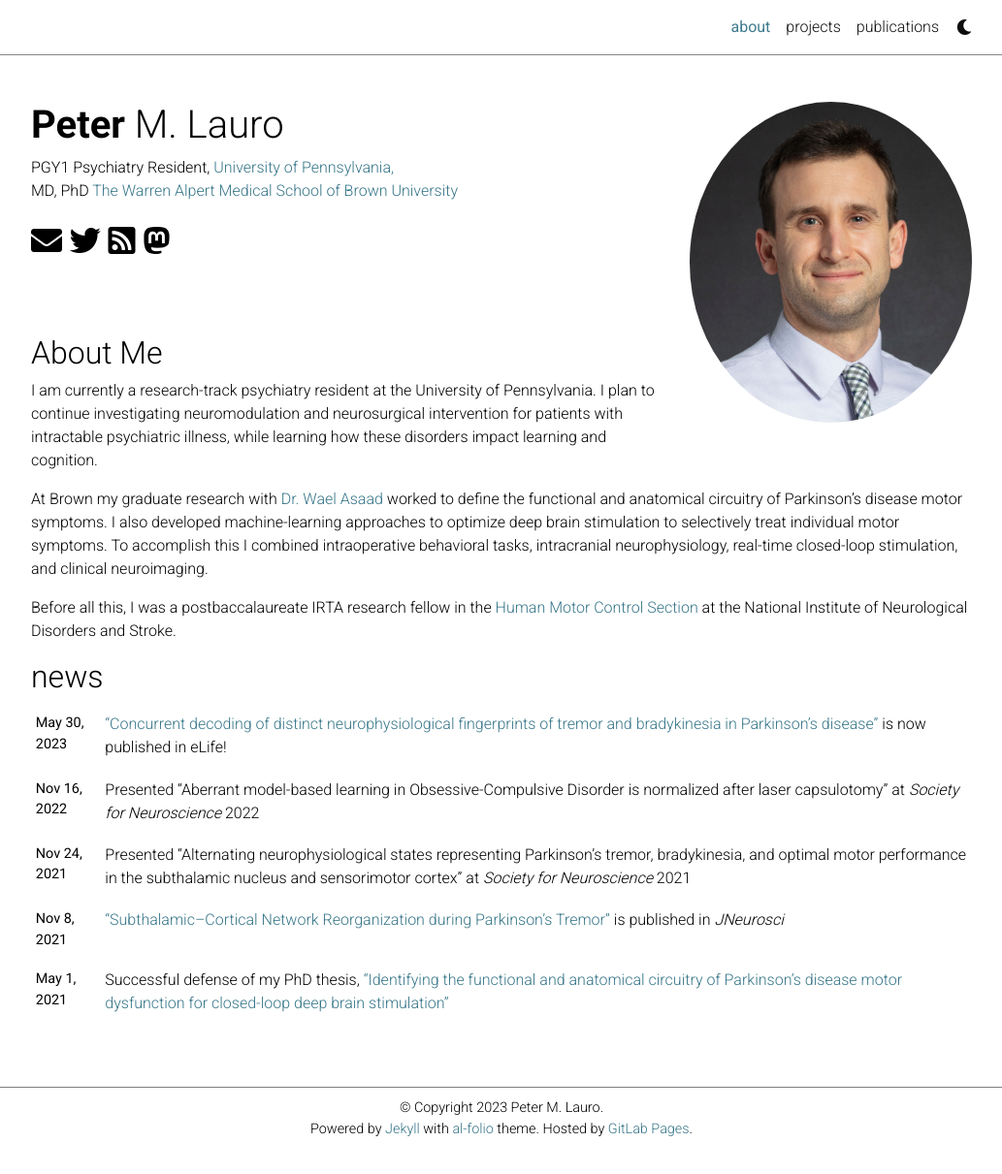
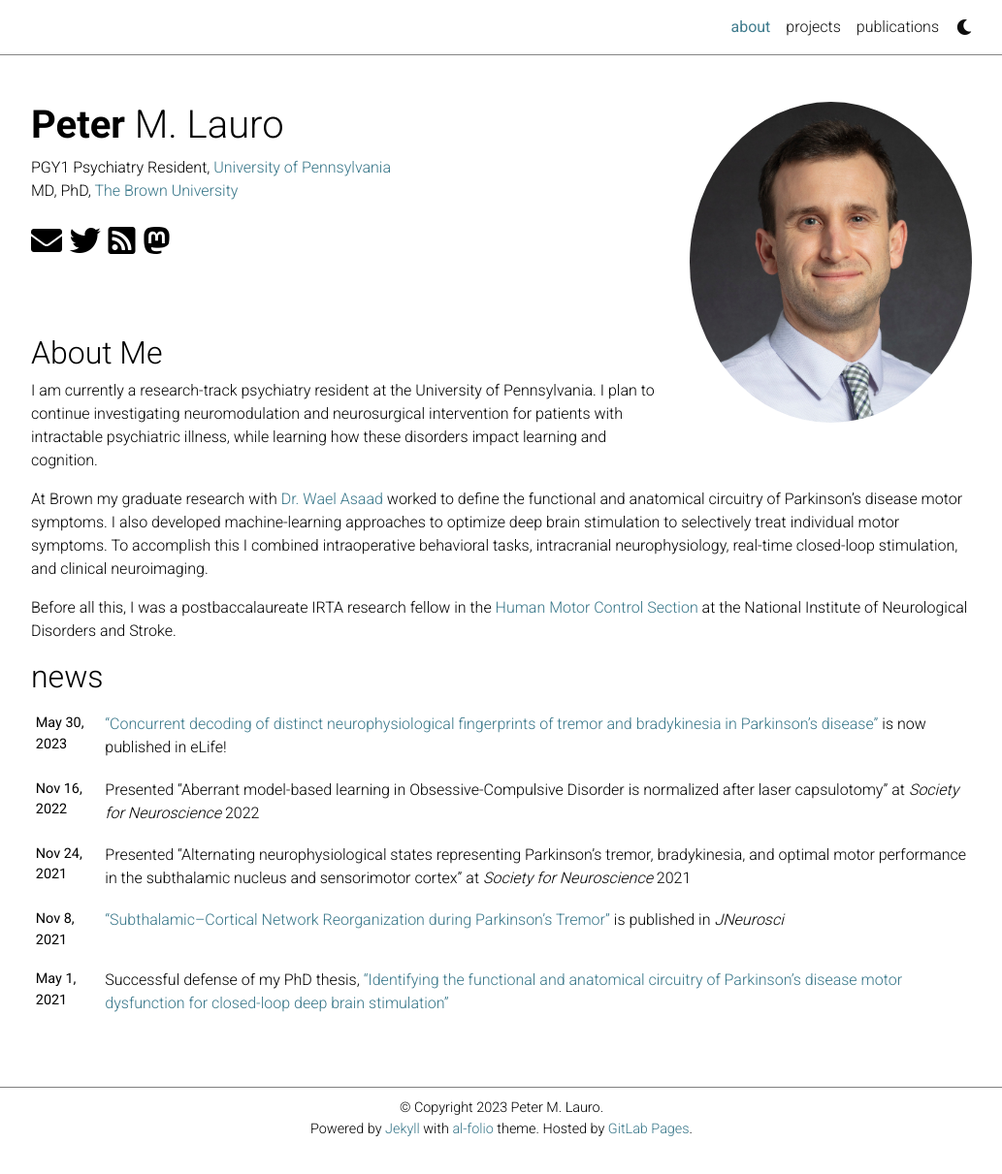
Before and after one commit to rsbeydler-alt/rsbeydler.github.io, a Jekyll site: the page built from _pages/about.md, in a window 1280 px wide and 1255 px high. Shown: the top 1211 px of the window at 97% size, without its empty margins (123-1156 px from the left). Built offline with Jekyll 4.4.1, drawn with Linux system fonts in a browser that asks for light colours; nearby versions of some CDN libraries; full-size pictures stand in for the smaller copies a plugin makes; comment, search, counter and statistics services are not loaded; a style sheet for code colours, icons or effects is not loaded.

Commit message:
more about.md tweaks

```diff
--- a/_pages/about.md
+++ b/_pages/about.md
@@ -2,7 +2,7 @@
 layout: about
 title: about
 permalink: /
-subtitle: PGY1 Psychiatry Resident, <a href="https://www.med.upenn.edu/psychres/">University of Pennsylvania,</a> <br>MD, PhD <a href="https://medical.brown.edu/">The Warren Alpert Medical School of Brown University</a>
+subtitle: PGY1 Psychiatry Resident, <a href="https://www.med.upenn.edu/psychres/">University of Pennsylvania</a> <br>MD, PhD, <a href="https://medical.brown.edu/">The Brown University</a>
 profile:
   align: right
   image: prof_pic.jpg
```
